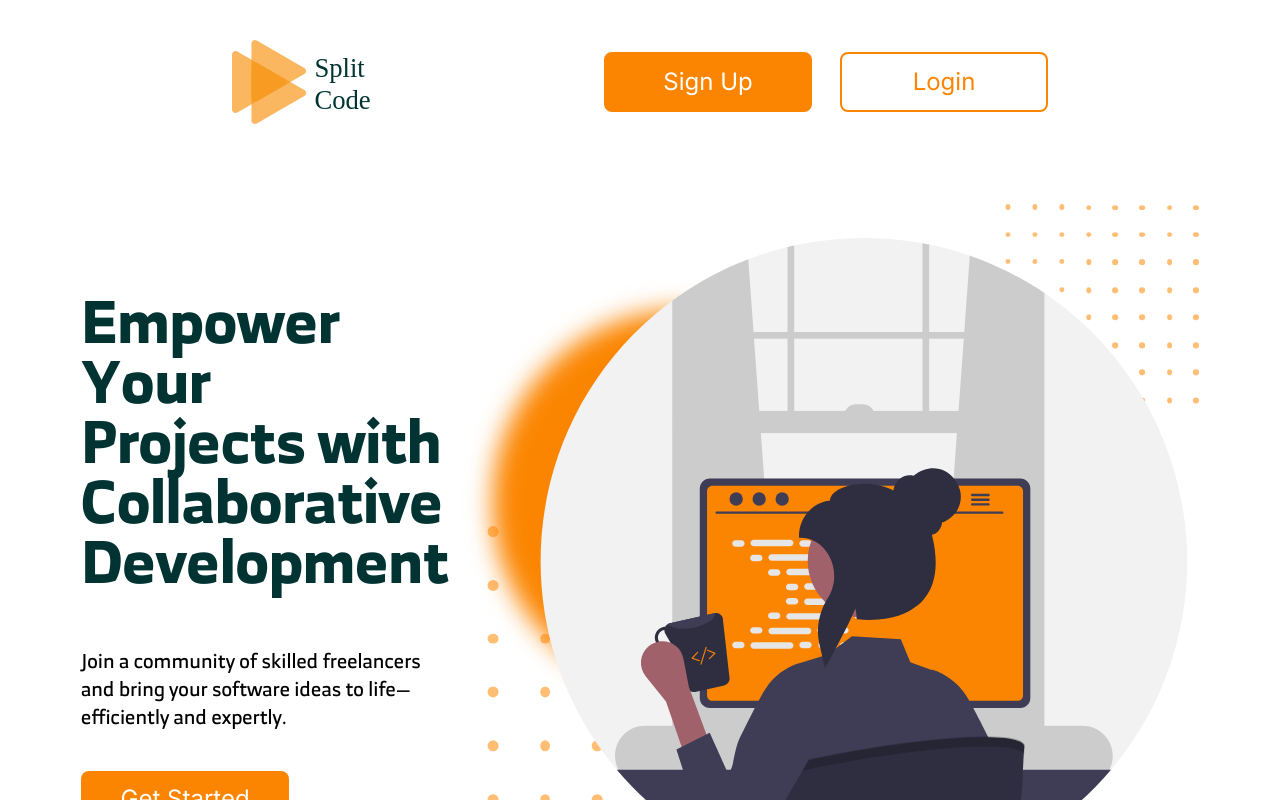
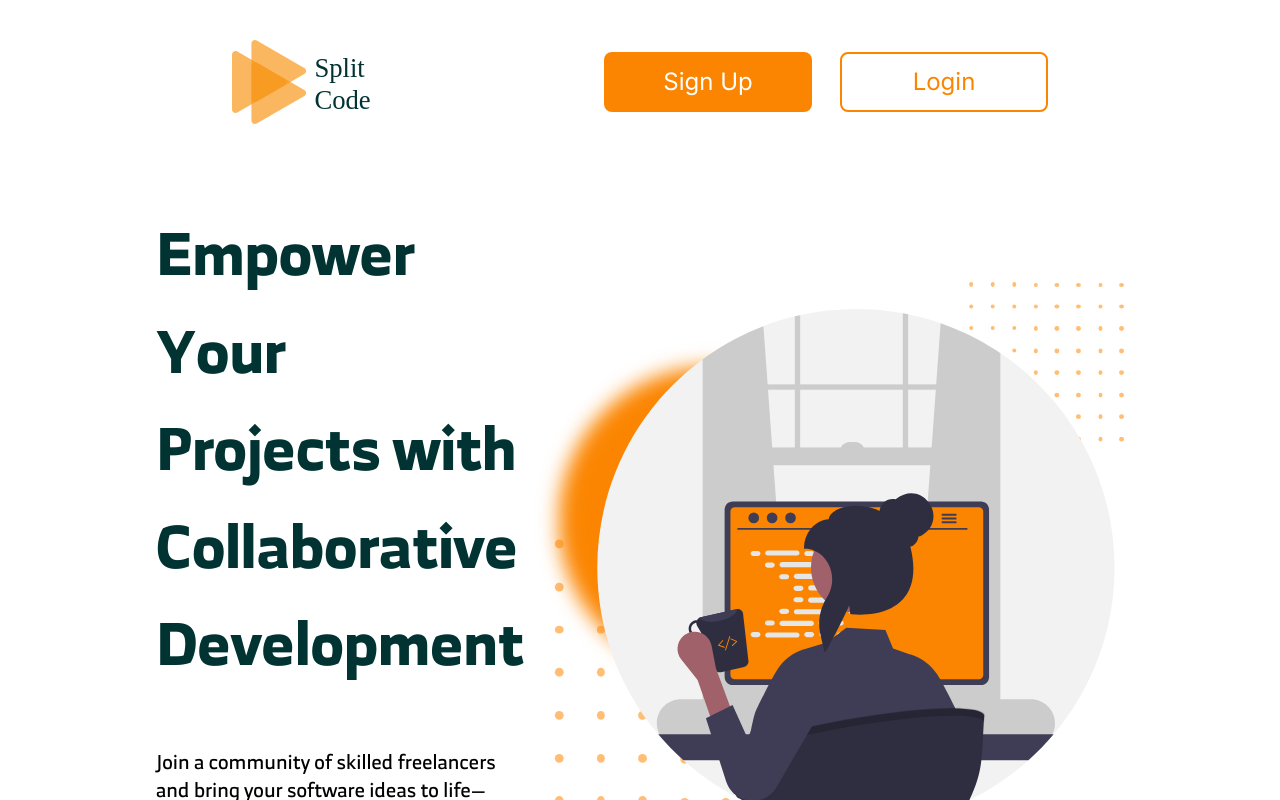
Before and after one commit to M7zain/split-code, a Next.js app: page / in a window 1280 px wide. Shown: the top 800 px of the page. Built offline with nearby package versions, Linux system fonts and the light colour scheme.

Commit message:
modified:   src/app/Sections/Hero.tsx

```diff
--- a/src/app/Sections/Hero.tsx
+++ b/src/app/Sections/Hero.tsx
@@ -5,10 +5,10 @@ import Button from '@/app/ui/Button'
 
 const Hero = () => {
   return (
-    <section className='flex flex-col md:flex-row p-10 items-center justify-center   md:px-[15vw]  min-h-screen md:min-h-0 ' id='home'>
+    <section className='flex flex-col md:flex-row p-10 items-center justify-center   lg:px-[15vw]  min-h-screen md:min-h-0 ' id='home'>
 
-      <div className='w-full text-balance flex flex-col items-center justify-center  md:items-start'>
-        <h1 className=' text-xl md:text-4xl lg:text-6xl leading-relaxed font-rb font-bold text-oliveGreen text-center md:text-left '>Empower Your Projects with Collaborative Development</h1>
+      <div className='w-full text-balance flex flex-col items-center justify-center mt-10 sm:mt-20 md:mt-5 lg:mt-0 md:items-start'>
+        <h1 className=' text-2xl md:text-4xl lg:text-6xl leading-normal lg:leading-relaxed font-rb font-bold text-oliveGreen text-center md:text-left '>Empower Your Projects with Collaborative Development</h1>
 
         {/* mobile image */}
         <Image src={heroImage} alt='coding infront of a pc holding a cup of coffee '  width={350} height={350} className='flex md:hidden'/>
@@ -19,7 +19,7 @@ const Hero = () => {
 
       </div>
       {/* Desktop image */}
-      <Image src={heroImage} alt='coding infront of a pc holding a cup of coffee '   width={750} height={750} className='hidden md:flex' />
+      <Image src={heroImage} alt='coding infront of a pc holding a cup of coffee '  width={600} height={600} className='hidden md:flex' />
     </section>
   )
 }
```
